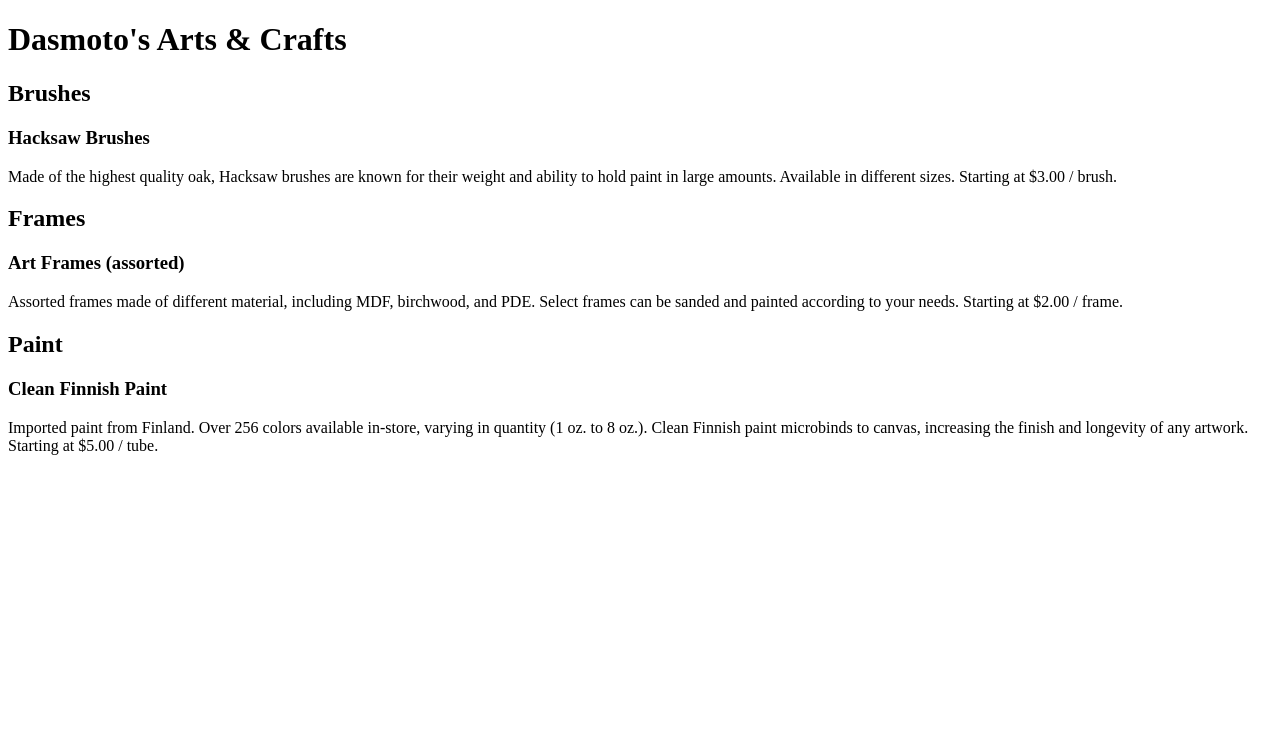
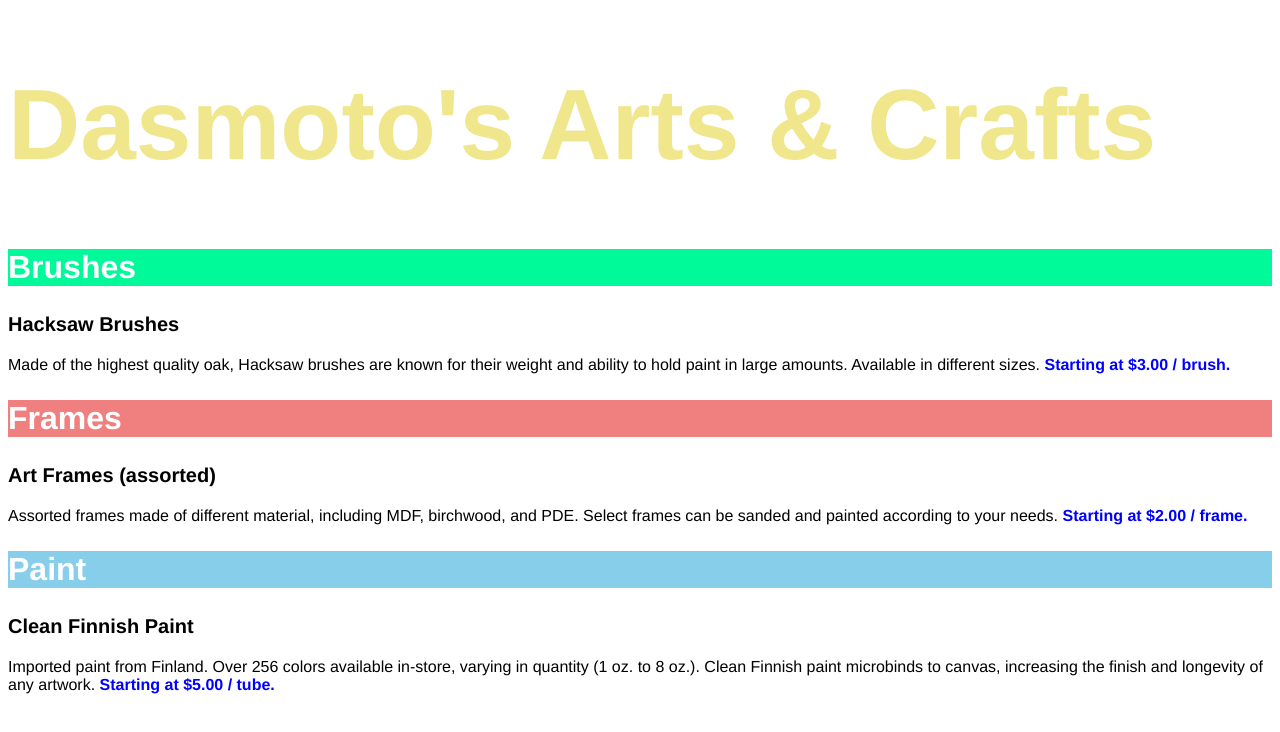
Before and after one commit to stoikal/codecademy-dasmotos-arts, a plain HTML site: page index.html in a window 1280 px wide. Drawn offline with Linux system fonts and the light colour scheme.

Commit message:
add styling

```diff
--- /dev/null
+++ b/css/main.css
@@ -0,0 +1,38 @@
+body {
+  font-family: Helvetica;
+}
+
+h1 {
+  font-size: 100px;
+  font-weight: bold;
+  color: khaki;
+}
+
+h2 {
+  font-size: 32px;
+  font-weight: bold;
+  color: white;
+}
+
+h3 {
+  font-size: 20px;
+  font-weight: bold;
+  color: black;
+}
+
+#brushes h2 {
+  background-color: mediumspringgreen;
+}
+
+#frames h2 {
+  background-color: lightcoral;
+}
+
+#paint h2 {
+  background-color: skyblue;
+}
+
+.price {
+  font-weight: bold;
+  color: blue;
+}
--- a/index.html
+++ b/index.html
@@ -4,6 +4,7 @@
   <meta charset="UTF-8">
   <meta name="viewport" content="width=device-width, initial-scale=1.0">
   <title>Document</title>
+  <link rel="stylesheet" href="css/main.css">
 </head>
 <body>
     <header>
```
